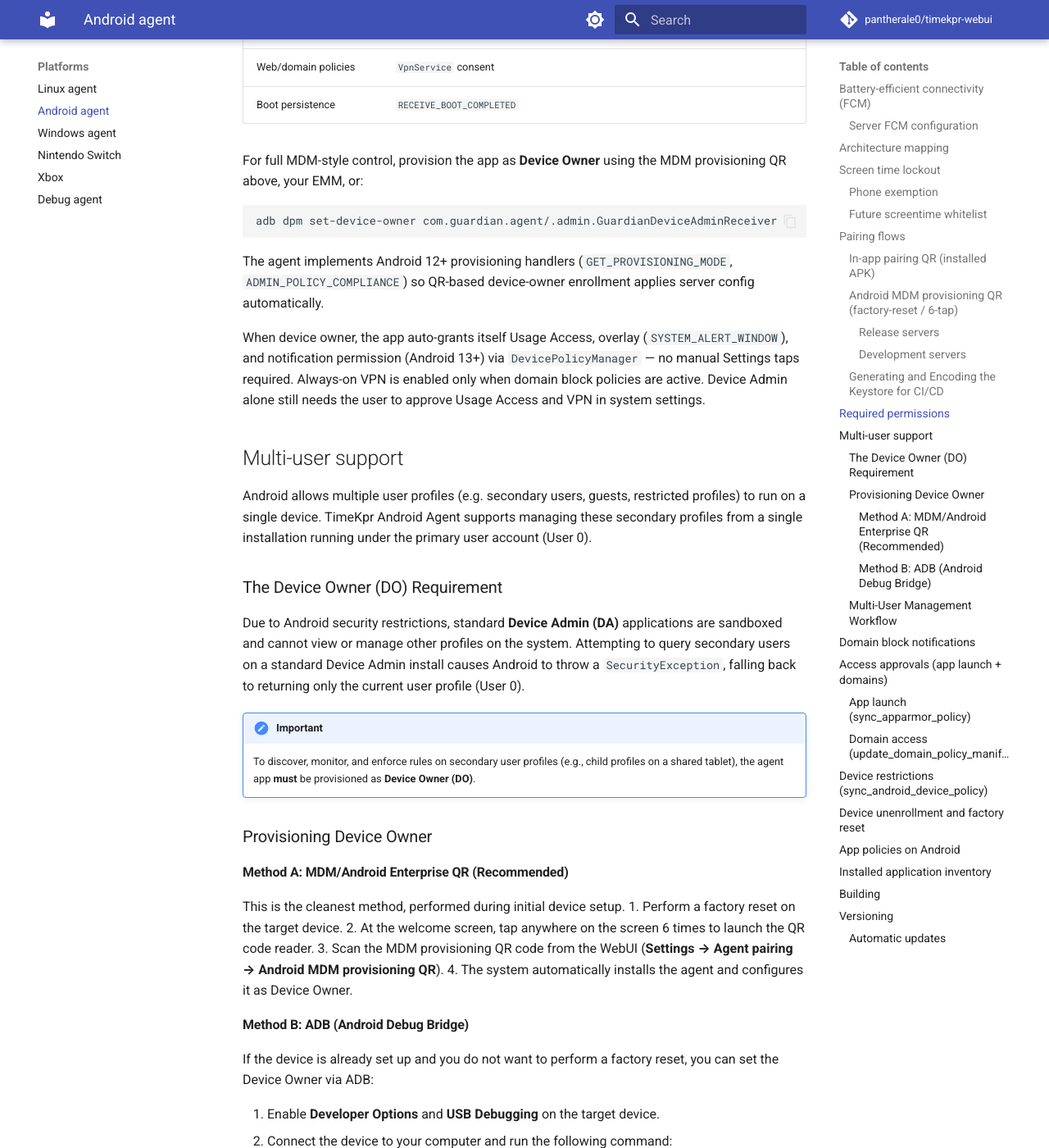
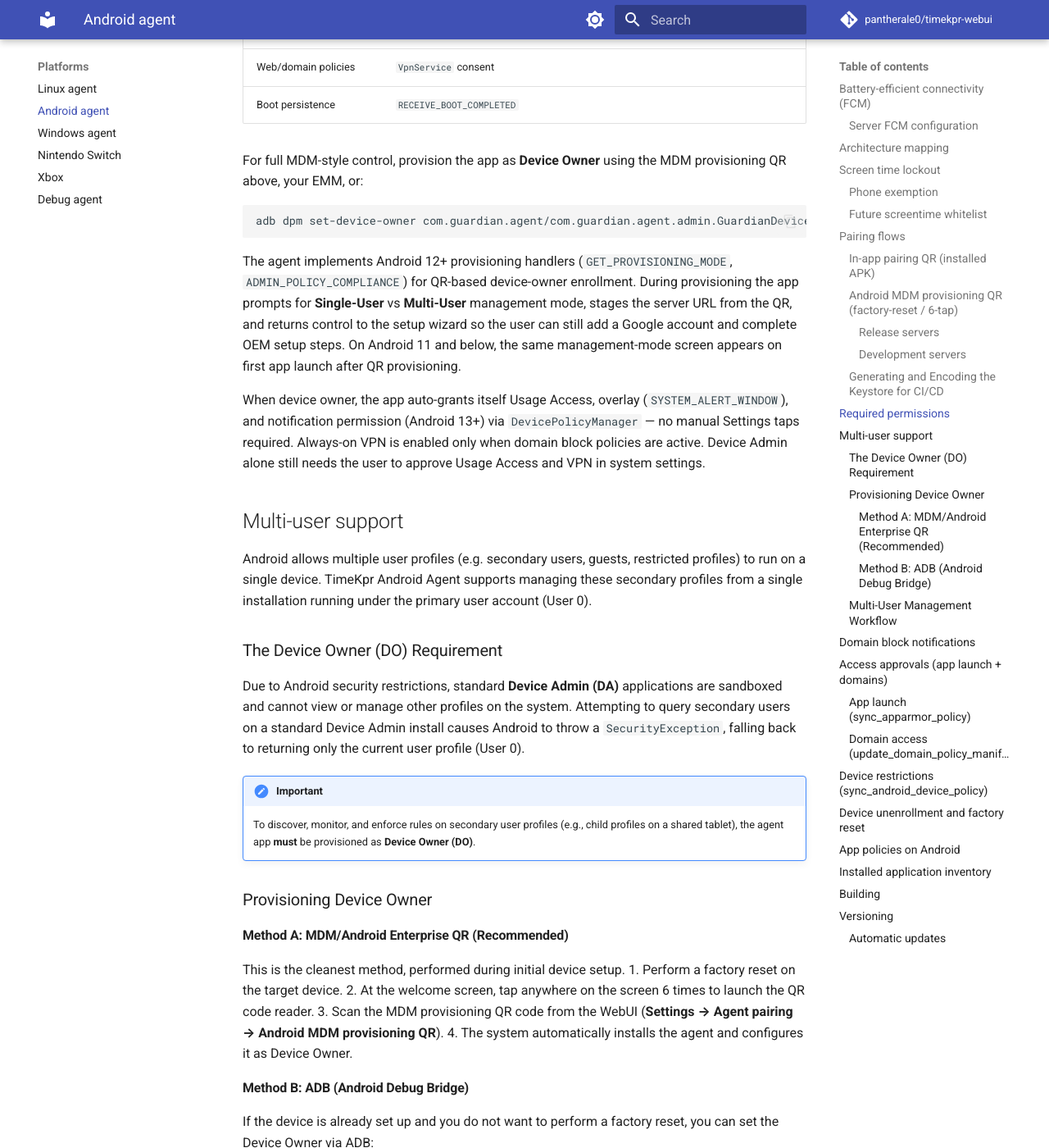
Before and after one commit to Guardian-Parental-Controls/docs, an MkDocs documentation site: the page built from docs/platforms/android-agent.md, in a window 1280 px wide and 1400 px high, scrolled down 5196 px. Shown: the whole window at 82% size. Built offline with MkDocs 1.6.1 and Material for MkDocs 9.7.7, drawn with Linux system fonts in a browser that asks for light colours; comment, search, counter and statistics services are not loaded; the version menu is left out; some of the changed text lies outside the part shown.

Commit message:
refactor: update Android agent provisioning logic and remove deprecated skip user setup option

````diff
--- a/docs/platforms/android-agent.md
+++ b/docs/platforms/android-agent.md
@@ -166,10 +166,10 @@
 For full MDM-style control, provision the app as **Device Owner** using the MDM provisioning QR above, your EMM, or:
 
 ```bash
-adb dpm set-device-owner com.guardian.agent/.admin.GuardianDeviceAdminReceiver
+adb dpm set-device-owner com.guardian.agent/com.guardian.agent.admin.GuardianDeviceAdminReceiver
 ```
 
-The agent implements Android 12+ provisioning handlers (`GET_PROVISIONING_MODE`, `ADMIN_POLICY_COMPLIANCE`) so QR-based device-owner enrollment applies server config automatically.
+The agent implements Android 12+ provisioning handlers (`GET_PROVISIONING_MODE`, `ADMIN_POLICY_COMPLIANCE`) for QR-based device-owner enrollment. During provisioning the app prompts for **Single-User** vs **Multi-User** management mode, stages the server URL from the QR, and returns control to the setup wizard so the user can still add a Google account and complete OEM setup steps. On Android 11 and below, the same management-mode screen appears on first app launch after QR provisioning.
 
 When device owner, the app auto-grants itself Usage Access, overlay (`SYSTEM_ALERT_WINDOW`), and notification permission (Android 13+) via `DevicePolicyManager` — no manual Settings taps required. Always-on VPN is enabled only when domain block policies are active. Device Admin alone still needs the user to approve Usage Access and VPN in system settings.
 
@@ -199,7 +199,7 @@
 1. Enable **Developer Options** and **USB Debugging** on the target device.
 2. Connect the device to your computer and run the following command:
    ```bash
-   adb shell dpm set-device-owner com.guardian.agent/.admin.GuardianDeviceAdminReceiver
+   adb shell dpm set-device-owner com.guardian.agent/com.guardian.agent.admin.GuardianDeviceAdminReceiver
    ```
 
 !!! warning "ADB Device Owner blockers"
@@ -211,7 +211,7 @@
     To use ADB provisioning you must temporarily remove all accounts on User 0 **and** remove secondary users, then run:
 
     ```bash
-    adb shell dpm set-device-owner com.guardian.agent/.admin.GuardianDeviceAdminReceiver
+    adb shell dpm set-device-owner com.guardian.agent/com.guardian.agent.admin.GuardianDeviceAdminReceiver
     ```
 
     Re-add accounts and recreate child profiles **after** Device Owner is set. See [Troubleshooting](../troubleshooting/index.md#android-multi-user-and-device-owner).
````
